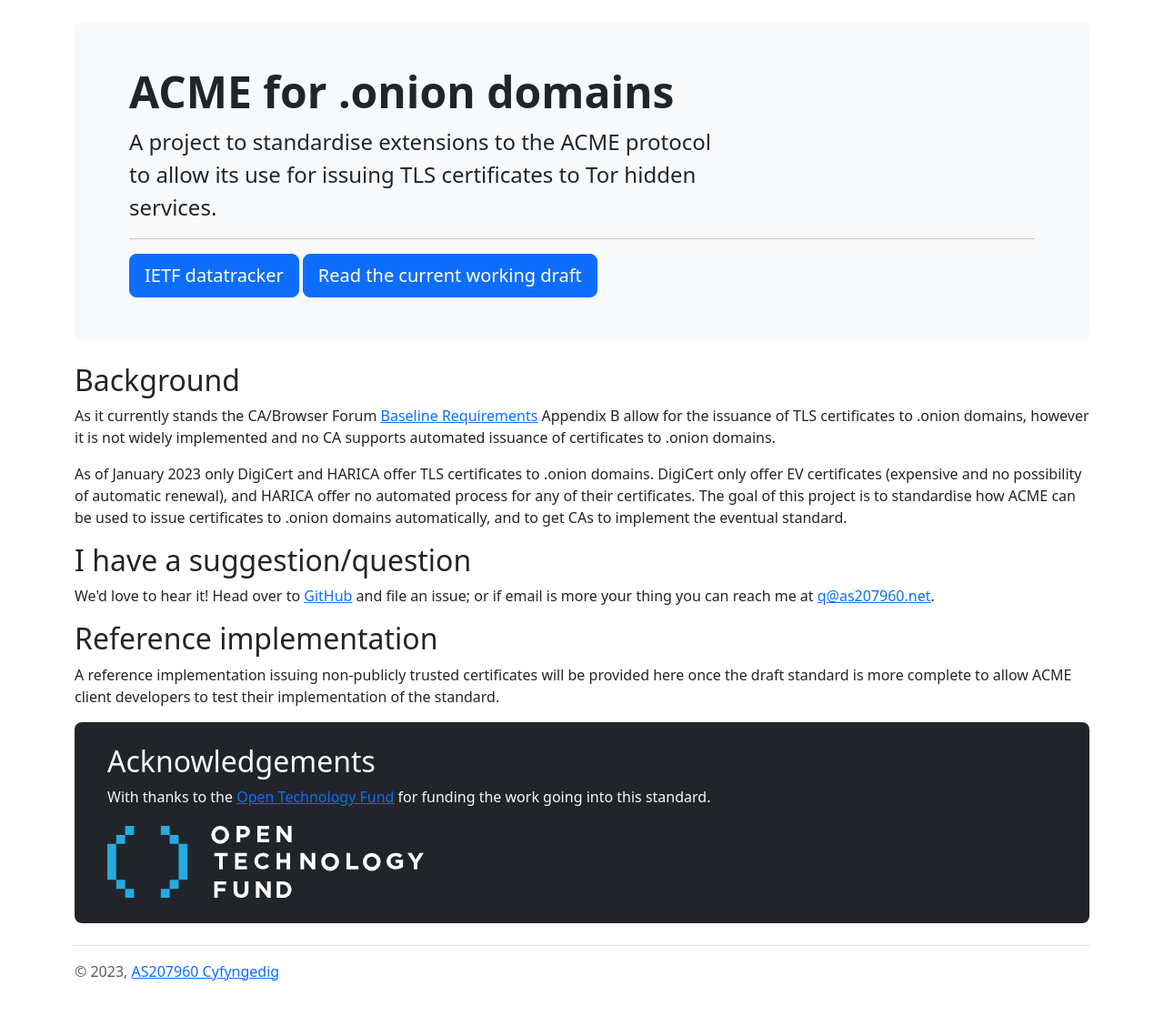
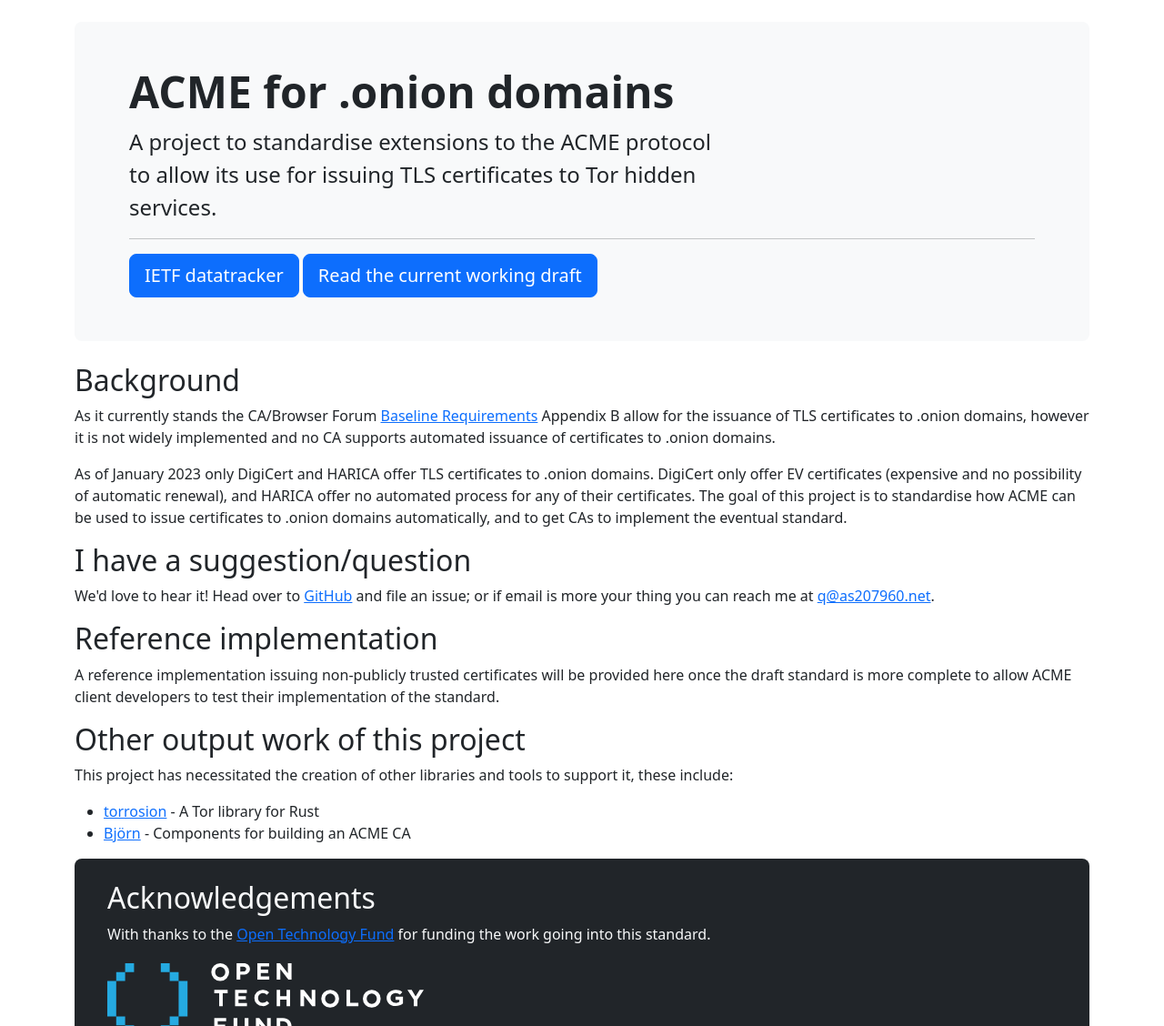
Before and after one commit to AS207960/acme-onion-site, a plain HTML site: page index.html in a window 1280 px wide. Shown: the top 1128 px of the page at 91% size. Before the commit the page ends 1104 px from the top, so only its background shows below. Drawn offline with nearby package versions, Linux system fonts and the light colour scheme.

Commit message:
add references to other output

```diff
--- a/index.html
+++ b/index.html
@@ -54,6 +54,14 @@
         A reference implementation issuing non-publicly trusted certificates will be provided here once the draft
         standard is more complete to allow ACME client developers to test their implementation of the standard.
     </p>
+    <h2>Other output work of this project</h2>
+    <p>
+        This project has necessitated the creation of other libraries and tools to support it, these include:
+    </p>
+    <ul>
+        <li><a href="https://crates.io/crates/torrosion">torrosion</a> - A Tor library for Rust </li>
+        <li><a href="https://github.com/as207960/bjorn">Björn</a> - Components for building an ACME CA</li>
+    </ul>
     <div class="p-4 bg-dark text-light rounded-3">
         <div class="container-fluid">
             <h2>Acknowledgements</h2>
```
